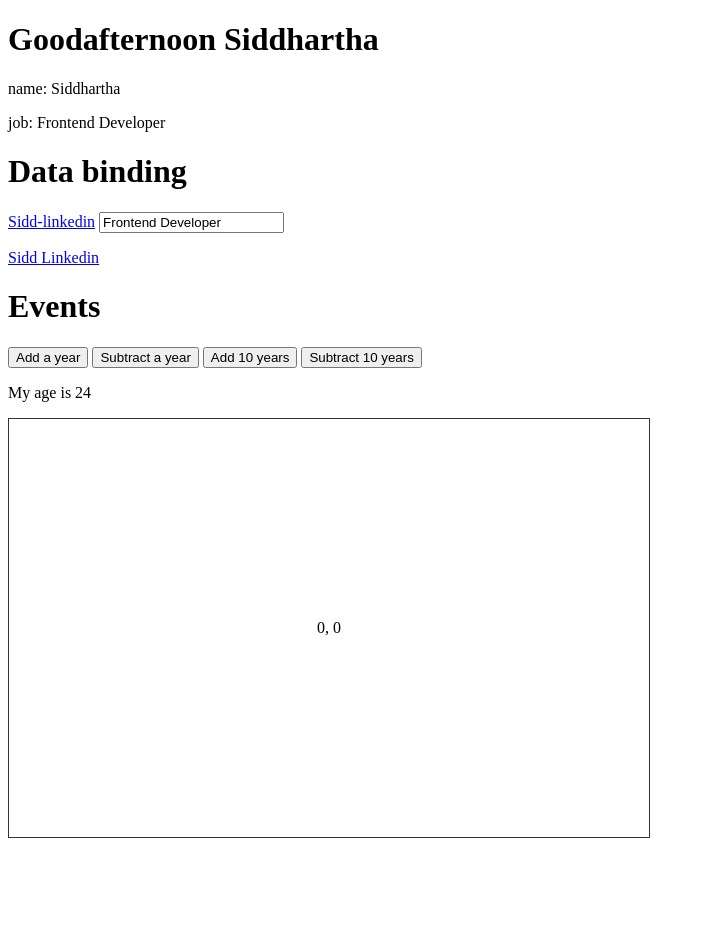
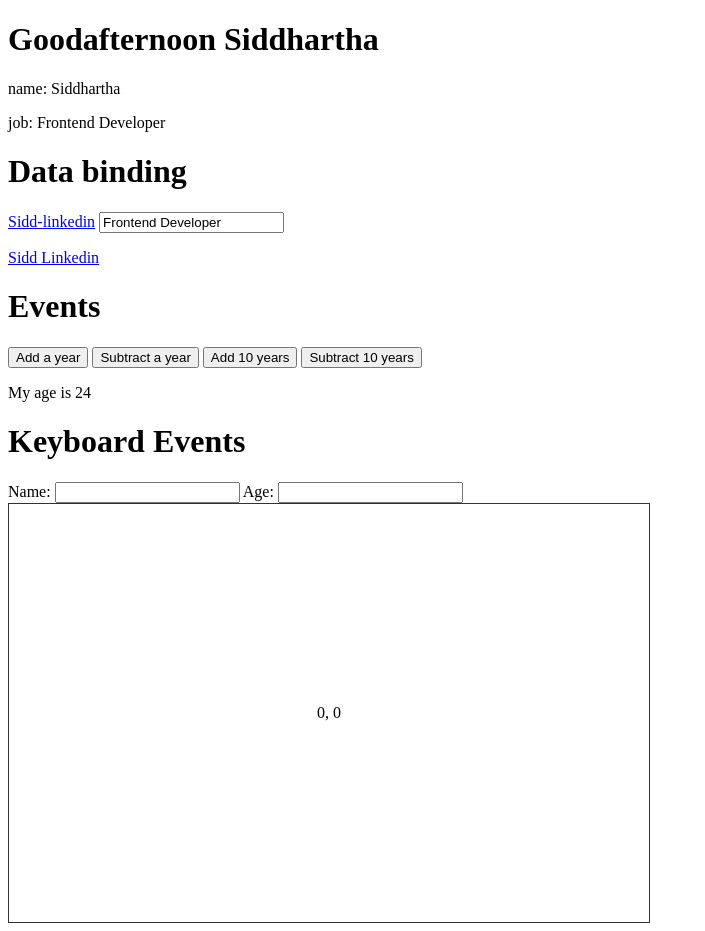
Before and after one commit to siddshrestha/vuejs, a plain HTML site: page index.html in a window 1280 px wide. Shown: the whole page, without its empty margins (0-705 px from the left). Before the commit the page ends 846 px from the top, so only its background shows below. Drawn offline with nearby package versions, Linux system fonts and the light colour scheme.

Commit message:
keyboard event

```diff
--- a/app.js
+++ b/app.js
@@ -23,6 +23,13 @@ new Vue({
             this.age -= dec;
         },
 
+        logName: function(){
+            console.log("You entered your name");
+        },
+        logAge: function(){
+            console.log("You entered your age");
+        },
+
         updateXY: function(event){
             this.x = event.offsetX;
             this.y = event.offsetY;
--- a/index.html
+++ b/index.html
@@ -27,6 +27,13 @@
         <p>My age is {{ age }}</p>
 
 
+        <h1>Keyboard Events</h1>
+        <label>Name:</label>
+        <input type="text" v-on:keyup.enter="logName"/>
+        <label>Age:</label>
+        <input type="text" v-on:keyup.enter="logAge"/>
+
+
         <div id="canvas" v-on:mousemove="updateXY">{{ x }}, {{ y }}</div>
     </div>
     <script src="app.js"></script>
```
